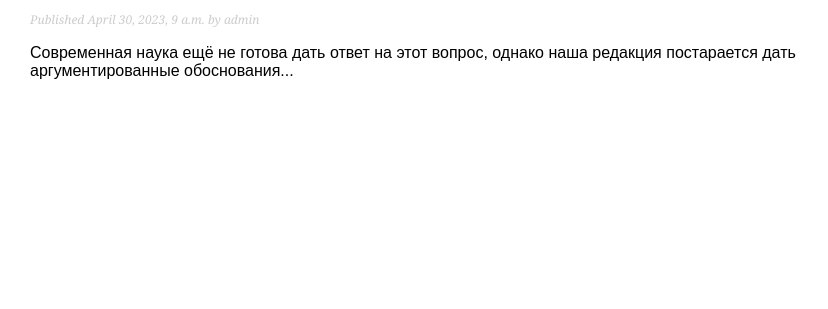
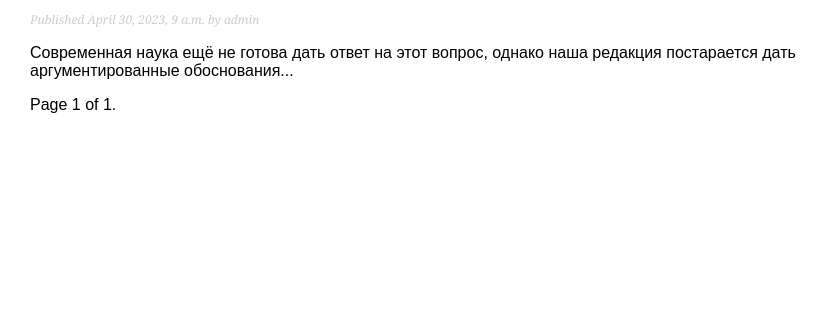
Before and after one commit to nekoaru/example_blog, a Django app: page /blog/ in a window 1280 px wide. Shown: the part 491-800 px from the top of the page, without its empty margins (0-828 px from the left). Run offline with Django 4.2, Linux system fonts and the light colour scheme; data comes from the database, SQL or seed files in the repository; both versions use the stored data as it was after the commit.

Commit message:
Add pagenator

```diff
--- /dev/null
+++ b/site_project/blog/templates/blog/paginator.html
@@ -0,0 +1,13 @@
+<div class="paginator">
+    <span class="step-links">
+        {% if page.has_previous %}
+        <a href="?page={{ page.previous_page_number }}">Previous</a>
+        {% endif %}
+        <span class="current">
+            Page {{ page.number }} of {{ page.paginator.num_pages }}.
+        </span>
+        {% if page.has_next %}
+        <a href="?page={{ page.next_page_number }}">Next</a>
+        {% endif %}
+    </span>
+</div>
--- a/site_project/blog/templates/blog/post/list.html
+++ b/site_project/blog/templates/blog/post/list.html
@@ -14,4 +14,5 @@
         </p>
         {{ post.body|truncatewords:30|linebreaks }}
     {% endfor %}
+    {% include "blog/paginator.html" with page=posts %}
 {% endblock %}
--- a/site_project/blog/views.py
+++ b/site_project/blog/views.py
@@ -1,4 +1,5 @@
 from django.shortcuts import render, get_object_or_404
+from django.core.paginator import Paginator
 from .models import Post
 
 # Create your views here.
@@ -6,7 +7,12 @@ def post_list(request):
     """
     Представление для всех опубликованных постов
     """
-    posts = Post.published.all()
+    NUM_POSTS = 5
+
+    post_list = Post.published.all()
+    paginator = Paginator(post_list, NUM_POSTS)
+    page_number = request.GET.get('page', 1)
+    posts = paginator.page(page_number)
     return render(request,
                   'blog/post/list.html',
                   {'posts': posts})
```
Also changed, not shown: site_project/blog/urls.py (line endings or trailing spaces), site_project/db.sqlite3.
